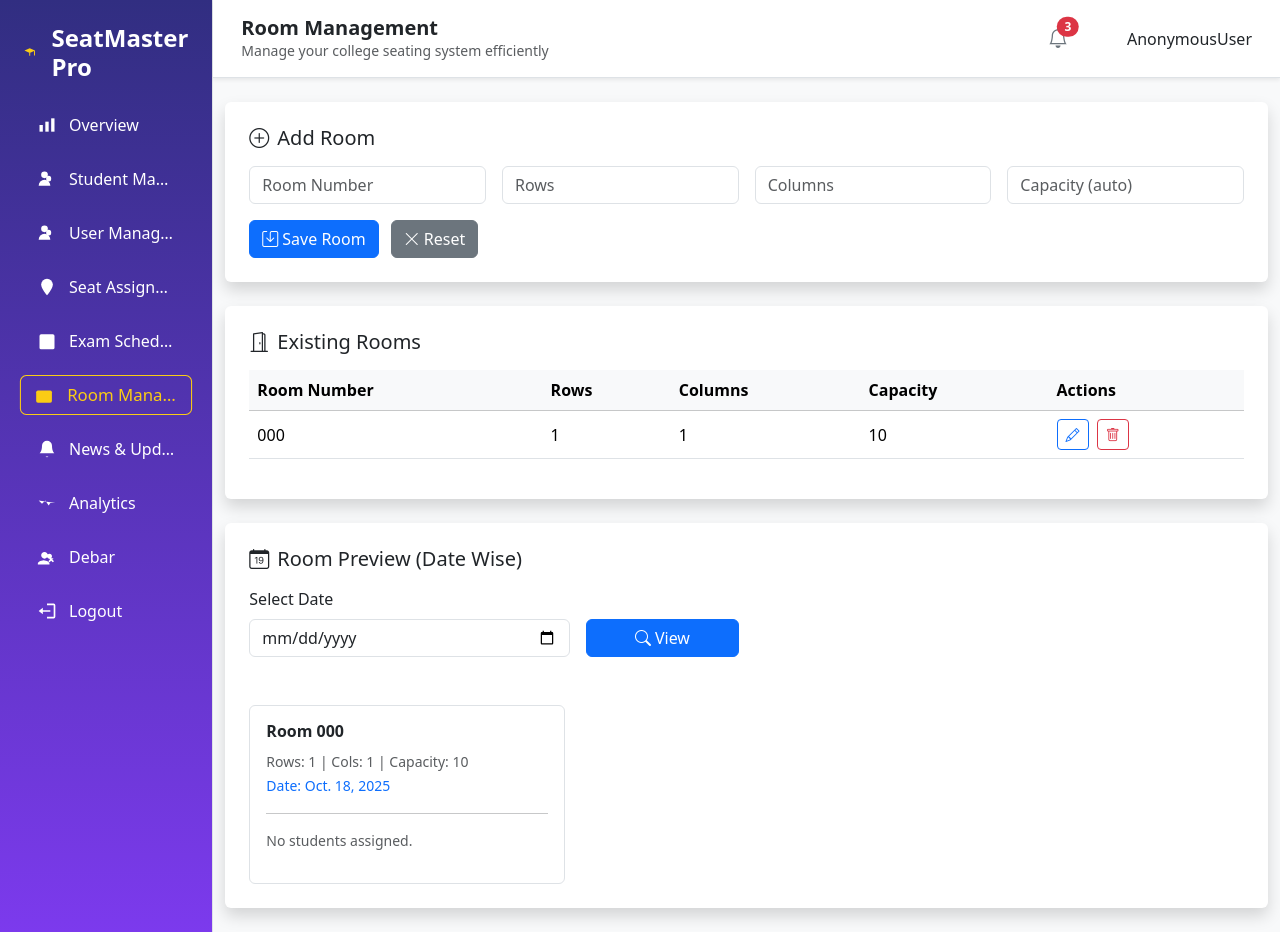
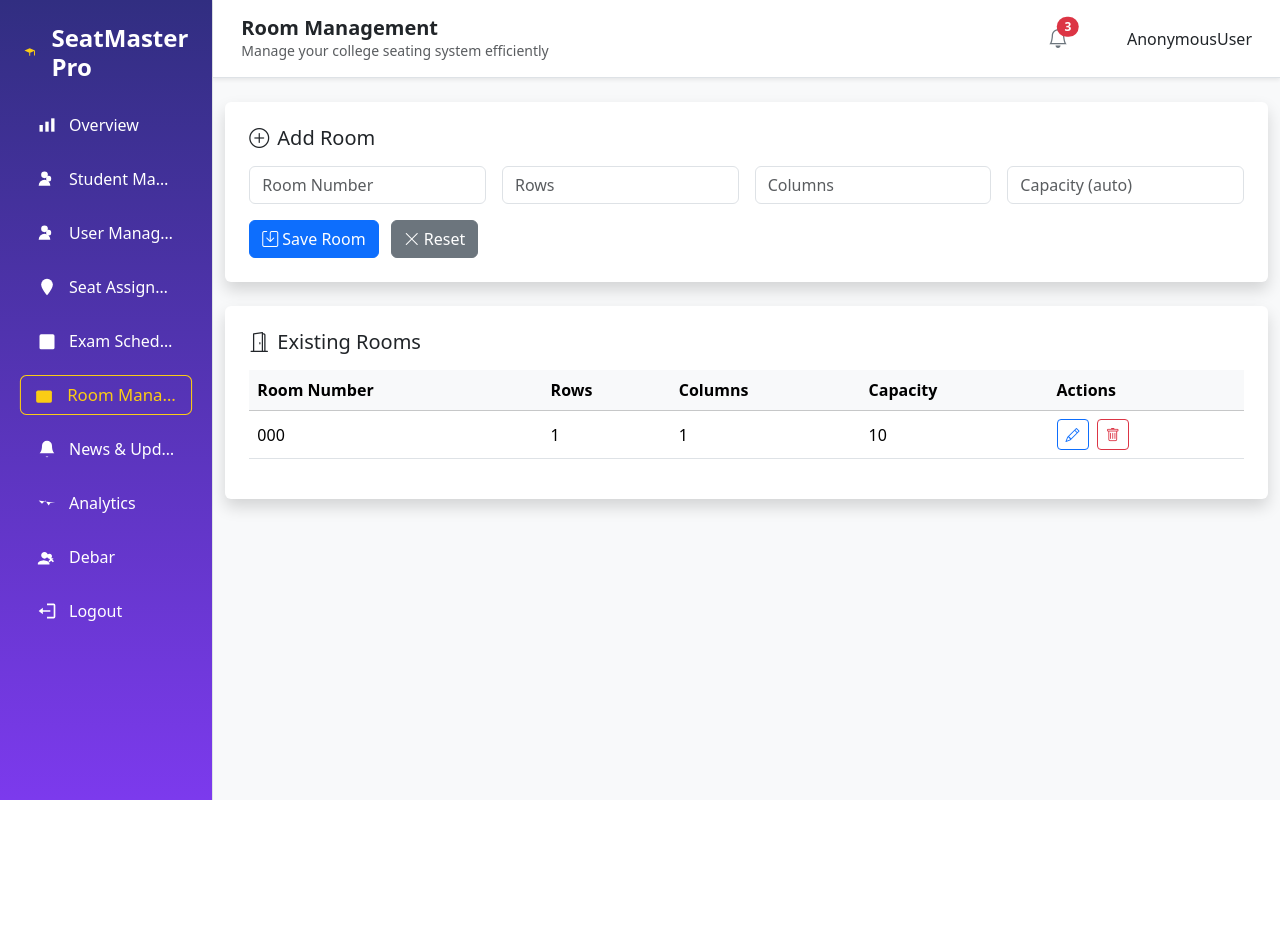
Before and after one commit to akheelFaizal/seating_arrangement, a Django app: page /rooms/ in a window 1280 px wide. After the commit the page ends 800 px from the top, so only its background shows below. Run offline with Django 5.2, Linux system fonts and the light colour scheme; tables that the repository leaves empty hold one stand-in row (values such as "Sample post"); data that the repository does not hold is empty.

Commit message:
changed assigning part, new part, rooms part

```diff
--- a/seating_arrangement/app/urls.py
+++ b/seating_arrangement/app/urls.py
@@ -36,16 +36,16 @@ urlpatterns = [
     path("students/bulk-delete/", views.bulk_delete_students, name="bulk_delete_students"),
     path('students/<int:student_id>/delete/', views.delete_student, name='delete_student'),
 
-        # student
+    # student
 
-        # path('student/login/', views.StudentLogin, name='student_login'),
-        path("student/login/", views.login_view, name="login"),
-        path('logout/', views.student_logout, name='student_logout'),
-        path('student/overview/', views.StudentOverView, name='student_overview'),
-        path('student/seatview/', views.StudentSeatview, name='student_seatview'),
-        path('student/examdetail/', views.StudentExamDetail, name='student_examdetail'),
-        # path('student/signupaction',views.StudentSignupAction),
-        path("",views.signup, name="signup"),
+    # path('student/login/', views.StudentLogin, name='student_login'),
+    path("student/login/", views.login_view, name="login"),
+    path('logout/', views.student_logout, name='student_logout'),
+    path('student/overview/', views.StudentOverView, name='student_overview'),
+    path('student/seatview/', views.StudentSeatview, name='student_seatview'),
+    path('student/examdetail/', views.StudentExamDetail, name='student_examdetail'),
+    # path('student/signupaction',views.StudentSignupAction),
+    path("",views.signup, name="signup"),
 
     # -----------------------
     # Admin Management
@@ -60,11 +60,12 @@ urlpatterns = [
     # Upload and add
     path('upload_students/', views.upload_students, name='upload_students'),
     path('add_room/', views.add_room, name='add_room'),
+    path('delete-news/<int:news_id>/', views.delete_news, name='delete_news'),
     path("add-exam/", views.add_exam, name="add_exam"),
 
     # Edit and Delete
     path('edit-exam/<int:exam_id>/', views.edit_exam, name='edit_exam'),
-    path('delete-exam/<int:exam_id>/', views.delete_exam, name='delete_exam'),
+    path('delete-exam/<int:exam_id>/<int:department_id>/', views.delete_exam, name='delete_exam'),
     path('room/<int:room_id>/map/', views.seating_map_detail, name='seating_map_detail'),
     path('seating/assign_by_date/', views.assign_seats_by_date, name='assign_seats_by_date'),
     path('seating/remove_all/', views.remove_all_assignments, name='remove_all_assignments'),
--- a/seating_arrangement/app/views.py
+++ b/seating_arrangement/app/views.py
@@ -296,7 +296,7 @@ def bulk_delete_students(request):
 
 def SeatingArrangement(request):
     # Fetch all exams with related session info
-    exams = Exam.objects.select_related('department', 'session').all().order_by('session__date')
+    exams = Exam.objects.select_related('session').prefetch_related('department').all().order_by('session__date')
 
     # Fetch all rooms
     rooms = Room.objects.prefetch_related(
@@ -327,38 +327,69 @@ def SeatingArrangement(request):
         'rooms_by_date': rooms_by_date,  # optional, for server-side filtering if needed
     })
 
+
 def ExamSchedule(request):
     departments = Department.objects.all()
-    sessions = ExamSession.objects.all()  # Ensure sessions exist
-    exams = Exam.objects.all().select_related('session', 'department')  # Efficient queries
+    sessions = ExamSession.objects.all()
+
+    exams = Exam.objects.all().prefetch_related('department', 'session')
+    print(f"Total exams found: {exams.count()}")  # ✅ Debug: number of exams
 
     # Group exams by department
     dept_exams = defaultdict(list)
     for exam in exams:
-        dept_exams[exam.department].append(exam)
+        dept_list = list(exam.department.all())
+        print(f"Exam: {exam.subject_name}, Departments: {[d.name for d in dept_list]}")  # ✅ Debug: which depts each exam belongs to
+        for dept in dept_list:
+            dept_exams[dept].append(exam)
 
-    # Convert defaultdict to normal dict
-    dept_exams = dict(dept_exams)
+    print(f"Departments with exams: {[d.name for d in dept_exams.keys()]}")  # ✅ Debug: which departments have exams
 
     context = {
         'departments': departments,
         'sessions': sessions,
-        'dept_exams': dept_exams
+        'dept_exams': dict(dept_exams)
     }
     return render(request, 'admin/ExamSchedule.html', context)
-
-
 # functionalities
 
+# def upload_students(request):
+#     if request.method == "POST" and request.FILES.getlist("files"):
+#         files = request.FILES.getlist("files")
+
+#         for csv_file in files:
+#             decoded_file = csv_file.read().decode("utf-8").splitlines()
+#             reader = csv.DictReader(decoded_file)
+
+#             for row in reader:
+#                 dept, _ = Department.objects.get_or_create(name=row['Department'])
+#                 course, _ = Course.objects.get_or_create(name=row['Course'], department=dept)
+#                 Student.objects.update_or_create(
+#                     roll_number=row['Roll Number'],
+#                     defaults={
+#                         'name': row['Name'],
+#                         'department': dept,
+#                         'course': course
+#                     }
+#                 )
+#         messages.success(request, "All student files uploaded successfully!")
+#     else:
+#         messages.error(request, "No files were selected for upload!")
+
+#     return redirect("seating_arrangement")
 def upload_students(request):
     if request.method == "POST" and request.FILES.getlist("files"):
         files = request.FILES.getlist("files")
 
         for csv_file in files:
-            decoded_file = csv_file.read().decode("utf-8").splitlines()
+            # Decode with utf-8-sig to remove BOM
+            decoded_file = csv_file.read().decode("utf-8-sig").splitlines()
             reader = csv.DictReader(decoded_file)
 
             for row in reader:
+                # Clean up extra spaces just in case
+                row = {k.strip(): v.strip() for k, v in row.items()}
+
                 dept, _ = Department.objects.get_or_create(name=row['Department'])
                 course, _ = Course.objects.get_or_create(name=row['Course'], department=dept)
                 Student.objects.update_or_create(
@@ -369,12 +400,12 @@ def upload_students(request):
                         'course': course
                     }
                 )
+
         messages.success(request, "All student files uploaded successfully!")
     else:
         messages.error(request, "No files were selected for upload!")
 
     return redirect("seating_arrangement")
-
 
 def add_room(request):
     if request.method == "POST":
@@ -386,6 +417,98 @@ def add_room(request):
         messages.success(request, f"Room {room_number} added successfully!")
 
     return redirect("seating_arrangement")
+
+
+# def assign_seats_by_date(request):
+#     if request.method == "POST":
+#         date = request.POST.get('date')
+#         exams = Exam.objects.filter(session__date=date)
+#         rooms = list(Room.objects.filter(status='active'))
+
+#         if not exams:
+#             messages.error(request, f"No exams scheduled on {date}.")
+#             return redirect('seating_arrangement')
+#         if not rooms:
+#             messages.error(request, "No active rooms available.")
+#             return redirect('seating_arrangement')
+
+#         for exam in exams:
+#             # Clear old seating for this exam
+#             Seating.objects.filter(exam=exam).delete()
+
+#             # Fetch students only for this exam’s department
+#             departments = exam.department.all()  # queryset of departments
+#             students = list(
+#                     Student.objects.filter(
+#                         course__department__in=departments
+#                     ).order_by('roll_number')
+#                 )
+
+#             print(f"Exam: {exam.subject_name}, Dept: {exam.department}, Students: {len(students)}")
+
+#             # Group students by (course, dept, year)
+#             class_groups = defaultdict(list)
+#             for student in students:
+#                 class_groups[(student.course, student.department, student.year)].append(student)
+
+#             # Round-robin distribution (interleave groups)
+#             distributed_students = []
+#             while any(class_groups.values()):
+#                 for key in list(class_groups.keys()):
+#                     if class_groups[key]:
+#                         distributed_students.append(class_groups[key].pop(0))
+
+#             # Shuffle once for randomness
+#             random.shuffle(distributed_students)
+
+#             # Seat assignment
+#             student_index = 0
+#             for room in rooms:
+#                 bench = []
+#                 for seat_number in range(1, room.capacity + 1):
+#                     if student_index >= len(distributed_students):
+#                         break
+
+#                     student = distributed_students[student_index]
+
+#                     # Prevent consecutive same group on same bench
+#                     if bench and (
+#                         bench[-1].course == student.course and
+#                         bench[-1].department == student.department and
+#                         bench[-1].year == student.year
+#                     ):
+#                         swap_index = student_index + 1
+#                         while swap_index < len(distributed_students):
+#                             next_student = distributed_students[swap_index]
+#                             if (
+#                                 bench[-1].course != next_student.course or
+#                                 bench[-1].department != next_student.department or
+#                                 bench[-1].year != next_student.year
+#                             ):
+#                                 # Swap them
+#                                 distributed_students[student_index], distributed_students[swap_index] = \
+#                                     distributed_students[swap_index], distributed_students[student_index]
+#                                 student = distributed_students[student_index]
+#                                 break
+#                             swap_index += 1
+#                         # if no swap found, assign anyway
+
+#                     # Create seating record
+#                     Seating.objects.create(
+#                         student=student,
+#                         exam=exam,
+#                         room=room,
+#                         seat_number=seat_number
+#                     )
+
+#                     bench.append(student)
+#                     if len(bench) == room.bench_capacity:
+#                         bench = []  # reset for new bench
+
+#                     student_index += 1
+
+#         messages.success(request, f"Seats assigned for all exams on {date}")
+#     return redirect('seating_arrangement')
 
 
 def assign_seats_by_date(request):
@@ -401,35 +524,46 @@ def assign_seats_by_date(request):
             messages.error(request, "No active rooms available.")
             return redirect('seating_arrangement')
 
+        total_room_capacity = sum(room.capacity for room in rooms)
+
         for exam in exams:
-            # Clear old seating for this exam
-            Seating.objects.filter(exam=exam).delete()
-
-            # Fetch students only for this exam’s department
+            # Fetch students for exam's department
+            departments = exam.department.all()
             students = list(
                 Student.objects.filter(
-                    course__department=exam.department
+                    course__department__in=departments
                 ).order_by('roll_number')
             )
 
-            print(f"Exam: {exam.subject_name}, Dept: {exam.department}, Students: {len(students)}")
+            print(f"Exam: {exam.subject_name}, Departments: {departments}, Students: {len(students)}")
+
+            # ✅ Check if total students exceed available seats
+            if len(students) > total_room_capacity:
+                messages.error(
+                    request,
+                    f"Room capacity exceeded for exam '{exam.subject_name}'. "
+                    f"Total students: {len(students)}, Available seats: {total_room_capacity}."
+                )
+                return redirect('seating_arrangement')
+
+            # Clear old seating for this exam
+            Seating.objects.filter(exam=exam).delete()
 
             # Group students by (course, dept, year)
             class_groups = defaultdict(list)
             for student in students:
                 class_groups[(student.course, student.department, student.year)].append(student)
 
-            # Round-robin distribution (interleave groups)
+            # Round-robin distribution
             distributed_students = []
             while any(class_groups.values()):
                 for key in list(class_groups.keys()):
                     if class_groups[key]:
                         distributed_students.append(class_groups[key].pop(0))
 
-            # Shuffle once for randomness
             random.shuffle(distributed_students)
 
-            # Seat assignment
+            # Start assigning seats
             student_index = 0
             for room in rooms:
                 bench = []
@@ -439,7 +573,7 @@ def assign_seats_by_date(request):
 
                     student = distributed_students[student_index]
 
-                    # Prevent consecutive same group on same bench
+                    # Prevent consecutive same group on the same bench
                     if bench and (
                         bench[-1].course == student.course and
                         bench[-1].department == student.department and
@@ -453,15 +587,12 @@ def assign_seats_by_date(request):
                                 bench[-1].department != next_student.department or
                                 bench[-1].year != next_student.year
                             ):
-                                # Swap them
                                 distributed_students[student_index], distributed_students[swap_index] = \
                                     distributed_students[swap_index], distributed_students[student_index]
                                 student = distributed_students[student_index]
                                 break
                             swap_index += 1
-                        # if no swap found, assign anyway
 
-                    # Create seating record
                     Seating.objects.create(
                         student=student,
                         exam=exam,
@@ -471,13 +602,11 @@ def assign_seats_by_date(request):
 
                     bench.append(student)
                     if len(bench) == room.bench_capacity:
-                        bench = []  # reset for new bench
-
+                        bench = []
                     student_index += 1
 
         messages.success(request, f"Seats assigned for all exams on {date}")
     return redirect('seating_arrangement')
-
 
 
 
@@ -575,7 +704,6 @@ def debarmanagement(request):
 def teacheroverview(request):
     return render(request, 'invigilator/teachersoverview.html')
 
-
 def add_exam(request):
     departments = Department.objects.all()
     sessions = ExamSession.objects.all()
@@ -583,18 +711,20 @@ def add_exam(request):
     if request.method == "POST":
         subject_code = request.POST.get("subject_code")
         subject_name = request.POST.get("subject_name")
-        department_id = request.POST.get("department")
+        department_ids = request.POST.getlist("department")  # ✅ getlist for multiple selection
         session_id = request.POST.get("session")
 
-        department = Department.objects.get(id=department_id)
         session = ExamSession.objects.get(id=session_id)
 
-        Exam.objects.create(
+        # Create exam first (without departments)
+        exam = Exam.objects.create(
             subject_code=subject_code,
             subject_name=subject_name,
-            department=department,
             session=session
         )
+
+        # Assign multiple departments
+        exam.department.set(department_ids)
 
         messages.success(request, f"Exam '{subject_name}' added successfully!")
         return redirect("exam_schedule")
@@ -603,7 +733,6 @@ def add_exam(request):
         "departments": departments,
         "sessions": sessions
     })
-
 
 
 def edit_exam(request, exam_id):
@@ -615,12 +744,14 @@ def edit_exam(request, exam_id):
         exam.subject_code = request.POST.get("subject_code")
         exam.subject_name = request.POST.get("subject_name")
 
-        # Update department
-        dept_id = request.POST.get("department")
-        if dept_id:
-            exam.department = Department.objects.get(id=dept_id)
+        # Update departments (many-to-many)
+        dept_ids = request.POST.getlist("department")  # getlist for multiple selection
+        if dept_ids:
+            exam.department.set(Department.objects.filter(id__in=dept_ids))  # update M2M
+        else:
+            exam.department.clear()  # if no department selected, clear all
 
-        # Update session
+        # Update session (ForeignKey)
         session_id = request.POST.get("session")
         if session_id:
             exam.session = ExamSession.objects.get(id=session_id)
@@ -628,19 +759,23 @@ def edit_exam(request, exam_id):
         exam.save()
         messages.success(request, f"Exam '{exam.subject_name}' updated successfully!")
         return redirect("exam_schedule")
+    return redirect("exam_schedule")
 
-    context = {
-        "exam": exam,
-        "departments": departments,
-        "sessions": sessions,
-    }
-    return render(request, "admin/edit_exam.html", context)
 
-def delete_exam(request, exam_id):
+def delete_exam(request, exam_id, department_id):
     exam = get_object_or_404(Exam, id=exam_id)
-    exam_name = exam.subject_name
-    exam.delete()
-    messages.success(request, f"Exam '{exam_name}' deleted successfully!")
+    department = get_object_or_404(Department, id=department_id)
+
+    # Remove the connection between exam and department
+    exam.department.remove(department)
+    messages.success(request, f"Department '{department.name}' removed from exam '{exam.subject_name}' successfully!")
+
+    # If exam has no more departments, delete the exam itself
+    if exam.department.count() == 0:
+        exam_name = exam.subject_name
+        exam.delete()
+        messages.success(request, f"Exam '{exam_name}' deleted as it has no more departments connected!")
+
     return redirect("exam_schedule")
 
 
@@ -656,7 +791,7 @@ def seating_map_detail(request, room_id):
     seats = list(Seating.objects.filter(room=room).order_by('seat_number'))
 
     benches = []
-    bench_capacity = 2  # 2 students per bench
+    bench_capacity = 1  # 2 students per bench
 
     seat_index = 0
     total_seats = len(seats)
@@ -724,6 +859,8 @@ def room_management(request):
             columns=columns,
             capacity=capacity
         )
+        messages.success(request, f"Room {room_number} added successfully with capacity {capacity}!")
+
         return redirect("room_management")
 
     # Get all rooms
@@ -754,6 +891,7 @@ def room_edit(request, pk):
         room.columns = int(request.POST.get("columns", 0))
         room.capacity = room.rows * room.columns
         room.save()
+        messages.success(request, f"Room '{room.room_number}' updated successfully!")
         return redirect("room_management")
 
     return redirect("room_management")
@@ -762,6 +900,7 @@ def room_edit(request, pk):
 def room_delete(request, pk):
     room = get_object_or_404(Room, pk=pk)
     room.delete()
+    messages.error(request, f"Room '{room.room_number}' Deleted successfully!")
     return redirect("room_management")
 
 def NewsManagement(request):
@@ -789,6 +928,13 @@ def news_approve(request, pk):
     news.status = "approved"
     news.save()
     return redirect("news_updates")
+
+def delete_news(request, news_id):
+    news = get_object_or_404(NewsUpdate, id=news_id)
+    title = news.title
+    news.delete()
+    messages.success(request, f"News '{title}' has been deleted successfully!")
+    return redirect(request.META.get("HTTP_REFERER", "admin_dashboard"))
 
 def news_reject(request, pk):
     news = get_object_or_404(NewsUpdate, pk=pk)
--- a/seating_arrangement/templates/admin/RoomManagement.html
+++ b/seating_arrangement/templates/admin/RoomManagement.html
@@ -252,67 +252,13 @@
               </table>
             </div>
 
-            <!-- Date Wise Room Preview -->
-            <div class="bg-white p-4 rounded shadow">
-              <h5 class="mb-3">
-                <i class="bi bi-calendar-date me-2"></i>Room Preview (Date Wise)
-              </h5>
 
-              <!-- Date Filter Form -->
-              <form method="GET" action="">
-                <div class="row g-3 align-items-end">
-                  <div class="col-md-4">
-                    <label for="date" class="form-label">Select Date</label>
-                    <input
-                      type="date"
-                      id="date"
-                      name="date"
-                      class="form-control"
-                      value="{{ request.GET.date|default:today }}"
-                    />
-                  </div>
-                  <div class="col-md-2">
-                    <button class="btn btn-primary w-100">
-                      <i class="bi bi-search me-1"></i>View
-                    </button>
-                  </div>
-                </div>
-              </form>
-
-              <!-- Room Cards -->
-              <div class="row g-4 mt-4">
-                {% for room in rooms %}
-                <div class="col-md-4">
-                  <div class="border rounded p-3 hover-shadow">
-                    <h6 class="fw-bold">Room {{ room.room_number }}</h6>
-                    <small class="text-muted"
-                      >Rows: {{ room.rows }} | Cols: {{ room.columns }} | Capacity: {{ room.capacity }}</small
-                    ><br />
-                    <small class="text-primary"
-                      >Date: {{ selected_date }}</small
-                    >
-                    <hr />
-                    {% if room.seatings_for_date %}
-                    <div class="d-flex flex-wrap gap-1">
-                      {% for seating in room.seatings_for_date %}
-                      <span class="badge bg-success"
-                        >{{ seating.student.roll_number }}</span
-                      >
-                      {% endfor %}
-                    </div>
-                    {% else %}
-                    <p class="text-muted small">No students assigned.</p>
-                    {% endif %}
-                  </div>
-                </div>
-                {% endfor %}
-              </div>
-            </div>
           </div>
         </div>
       </div>
     </div>
-
+    {% include 'components/Toast.html' %}
+    <script src="../../static/toast.js"></script>
     <script src="https://cdn.jsdelivr.net/npm/bootstrap@5.3.3/dist/js/bootstrap.bundle.min.js"></script>
     <script>
       const rowsInput = document.getElementById("rows");
```
Also changed, not shown: seating_arrangement/app/admin.py (+5 -3 lines), seating_arrangement/app/models.py (+7 -7 lines), seating_arrangement/templates/admin/ExamSchedule.html (+9 -6 lines), seating_arrangement/templates/admin/Updates.html (+10 -1 lines), seating_arrangement/app/migrations/0004_remove_exam_department_exam_department.py (added).
